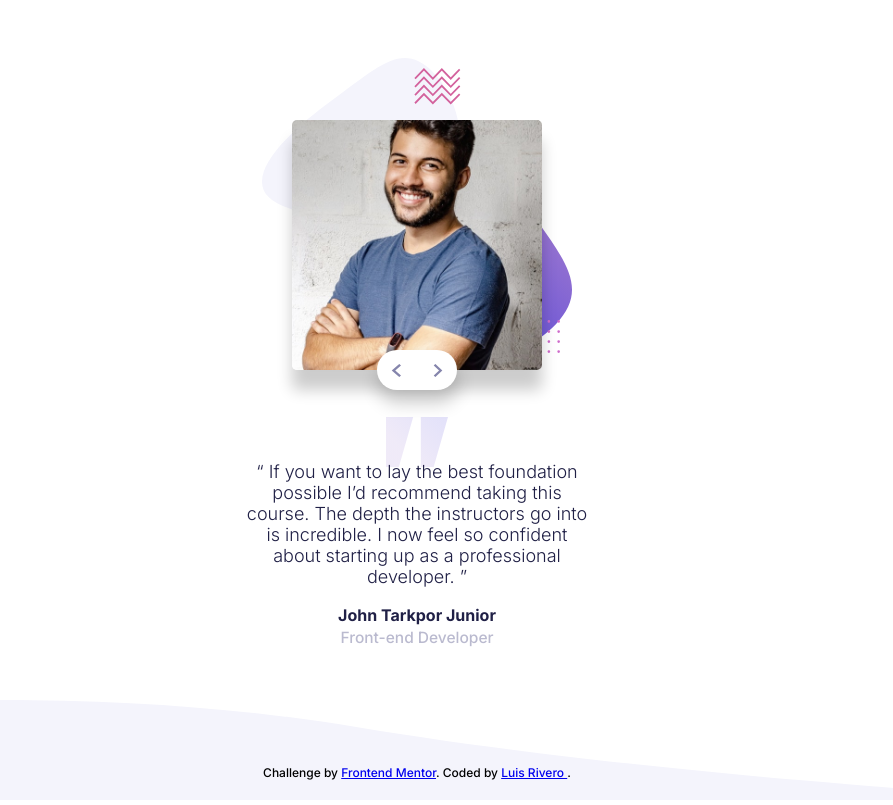
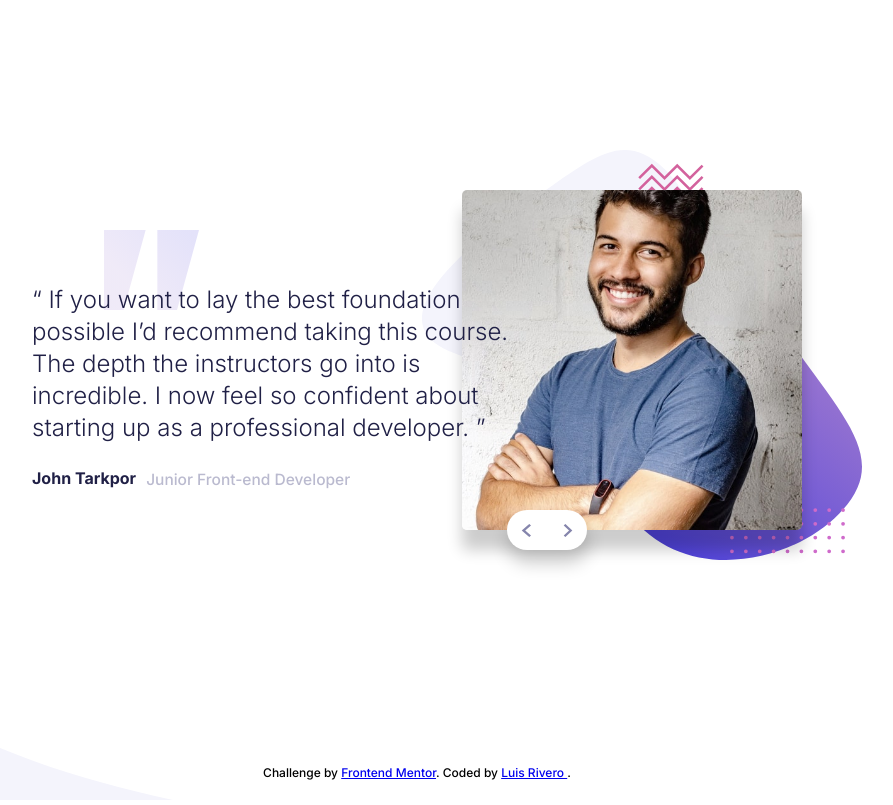
Before and after one commit to LuisRivero021298/bootcamp_frontend_mentor, a plain HTML site: page index.html in a window 1280 px wide. Shown: the whole page, without its empty margins (223-1116 px from the left). Drawn offline with Linux system fonts and the light colour scheme.

Commit message:
Responsive

```diff
--- a/index.html
+++ b/index.html
@@ -34,18 +34,28 @@
               </button>
             </div>
           </div>
+
+          <div class="pattern-top">
+            <img src="static/images/pattern-bg.svg" alt="pattern" />
           </div>
-        <div class="content-box container">
+        </div>
+        <div class="content-box">
+          <div class="container">
             <div class="desc">
               <p>
                 “ I’ve been interested in coding for a while but never taken the
-              jump, until now. I couldn’t recommend this course enough. I’m now
-              in the job of my dreams and so excited about the future. ”
+                jump, until now. I couldn’t recommend this course enough. I’m
+                now in the job of my dreams and so excited about the future. ”
               </p>
             </div>
             <div class="info">
               <h1>Tanya Sinclair</h1>
               <span>UX Engineer</span>
+            </div>
+
+            <div class="pattern-medium">
+              <img src="static/images/pattern-quotes.svg" alt="pattern" />
+            </div>
           </div>
         </div>
       </article>
@@ -65,8 +75,12 @@
               </button>
             </div>
           </div>
+          <div class="pattern-top">
+            <img src="static/images/pattern-bg.svg" alt="pattern" />
           </div>
-        <div class="content-box container">
+        </div>
+        <div class="content-box">
+          <div class="container">
             <div class="desc">
               <p>
                 “ If you want to lay the best foundation possible I’d recommend
@@ -76,21 +90,18 @@
               </p>
             </div>
             <div class="info">
-            <h1>John Tarkpor Junior</h1>
-            <span>Front-end Developer</span>
+              <h1>John Tarkpor</h1>
+              <span>Junior Front-end Developer</span>
+            </div>
+            <div class="pattern-medium">
+              <img src="static/images/pattern-quotes.svg" alt="pattern" />
+            </div>
           </div>
         </div>
       </article>
     </section>
 
     <div class="bg">
-      <div class="pattern-top">
-        <img src="static/images/pattern-bg.svg" alt="pattern" />
-      </div>
-      <div class="pattern-medium">
-        <img src="static/images/pattern-quotes.svg" alt="pattern" />
-      </div>
-
       <div class="pattern-bottom">
         <img src="static/images/pattern-curve.svg" alt="pattern" />
       </div>
--- a/static/index.css
+++ b/static/index.css
@@ -10,47 +10,55 @@ body {
   display: grid;
   grid-template-rows: 95% 5%;
   grid-gap: 5px;
-  font-family: 'Inter', sans-serif;
+  font-family: "Inter", sans-serif;
 }
-:root{
+:root {
   --dark-blue: hsl(240, 38%, 20%);
   --grayish-blue: hsl(240, 18%, 77%);
 }
 .bg {
   z-index: -1;
   position: absolute;
-  top: 0;
+  bottom: 0;
   width: 100%;
   height: 100%;
-  display: grid;
+  display: flex;
+  align-items: flex-end;
 }
-.bg img{
+.bg img {
   width: 100%;
 }
-.bg .pattern-top,
-.bg .pattern-medium,
-.bg .pattern-bottom{
+.pattern-top,
+.pattern-medium,
+.bg .pattern-bottom {
   display: flex;
   justify-content: center;
 }
-.bg .pattern-top{
+.pattern-top {
   align-items: center;
+  z-index: -1;
+  position: absolute;
+  top: 8px;
 }
-.bg .pattern-top img{
+.pattern-top img {
   width: 310px;
   height: 300px;
 }
-.bg .pattern-medium{
+.pattern-medium {
   align-items: flex-start;
+  z-index: -1;
+  width: 100%;
+  position: absolute;
+  top:-30px;
 }
-.bg .pattern-medium img{
+.pattern-medium img {
   width: 62px;
   height: 50px;
 }
-.bg .pattern-bottom{
+.bg .pattern-bottom {
   align-items: flex-end;
 }
-.bg .pattern-bottom img{
+.bg .pattern-bottom img {
   width: 100%;
   height: 100px;
 }
@@ -63,7 +71,7 @@ body {
 }
 #john-art {
 }
-#tanya-art{
+#tanya-art {
   display: none;
 }
 
@@ -76,6 +84,7 @@ body {
 }
 .header-box {
   width: 100%;
+  position: relative;
 }
 .header-box .image {
   width: 250px;
@@ -83,7 +92,7 @@ body {
   margin: 0 auto;
   margin-top: 40px;
   border-radius: 5px;
-  box-shadow: 0px 20px 15px rgba(0,0,0,.2);
+  box-shadow: 0px 20px 15px rgba(0, 0, 0, 0.2);
 }
 .image img {
   object-fit: cover;
@@ -91,26 +100,26 @@ body {
   height: 100%;
   border-radius: 5px;
 }
-.change-image-container{
+.change-image-container {
   width: 100%;
   height: 40px;
   display: flex;
   justify-content: center;
   position: relative;
 }
-.change-image-container .change-image{
+.change-image-container .change-image {
   width: 80px;
   height: 100%;
   background: #fff;
   border-radius: 20px;
-  box-shadow: 1px 13px 18px rgba(0,0,0,.2);
+  box-shadow: 1px 13px 18px rgba(0, 0, 0, 0.2);
   position: absolute;
   top: -20px;
   display: flex;
   justify-content: space-between;
   align-items: center;
 }
-.change-image-container .change-image button{
+.change-image-container .change-image button {
   background: none;
   border: none;
   width: 48%;
@@ -118,13 +127,16 @@ body {
   align-items: center;
   justify-content: center;
 }
-.change-image-container .change-image button img{
+.change-image-container .change-image button img {
   height: 13px;
   width: 10px;
 }
 
 /*content box*/
-.content-box .desc p{
+.content-box .container{
+  position: relative;
+}
+.content-box .desc p {
   font-size: 18px;
   text-align: center;
   font-weight: 300;
@@ -136,14 +148,110 @@ body {
   font-size: 15.5px;
   color: var(--grayish-blue);
 }
-.content-box .info h1{
+.content-box .info h1 {
   font-size: 16px;
   color: var(--dark-blue);
   margin-bottom: 3px;
 }
 
-
 footer {
   font-size: 12px;
   text-align: center;
 }
+
+/***  RESPONSIVE ***/
+@media only screen and (min-height: 900px) {
+  .bg .pattern-medium img {
+    margin-top: 15px;
+  }
+  .main > article {
+    max-width: 385px;
+  }
+  .header-box .image {
+    width: 300px;
+    height: 300px;
+    margin-top: 0;
+  }
+  .content-box .desc p {
+    font-size: 25px;
+  }
+  .content-box .info {
+    font-size: 20px;
+  }
+  .content-box .info h1,
+  footer {
+    font-size: 22px;
+  }
+}
+@media only screen and (min-width: 888px) {
+  .main > article {
+    grid-template-columns: 1fr 340px;
+    min-height: 0px;
+    width: 82%;
+    max-width: 770px;
+    position: relative;
+  }
+  .main > article .header-box {
+    grid-area: 1 / 2;
+  }
+  .main > article .content-box {
+    grid-area: 1 / 1;
+    position: absolute;
+    max-width: 485px;
+    margin-top: 70px;
+  }
+  .main > article .header-box .image {
+    width: 100%;
+    height: 100%;
+    max-height: 340px;
+    margin: 0;
+  }
+  .pattern-top {
+    width: 440px;
+    height: 410px;
+    top: -40px;
+    left: -40px;
+  }
+  .pattern-top img{
+    width: 100%;
+    height: 100%;
+  }
+  .main > article .header-box .change-image-container {
+    justify-content: start;
+  }
+  .change-image-container .change-image {
+    left: 45px;
+  }
+  .main > article .content-box {
+    display: flex;
+    align-items: center;
+  }
+  .pattern-medium {
+    justify-content: left;
+  }
+  .pattern-medium img{
+    width: 95px;
+    height: 80px;
+    margin-left: 72px;
+  }
+  .content-box .desc p,
+  .content-box .info {
+    text-align: left;
+    padding: 0;
+  }
+  .content-box .desc p {
+    font-size: 24px;
+    line-height: 32px;
+  }
+  .content-box .info{
+    display: flex;
+    align-items: center;
+  }
+  .content-box .info h1,
+  .content-box .info span{
+    margin-top: 0;
+  }
+  .content-box .info h1{
+    margin-right: 10px;
+  }
+}
```
Lines whose indentation alone changed are shown as unchanged.
